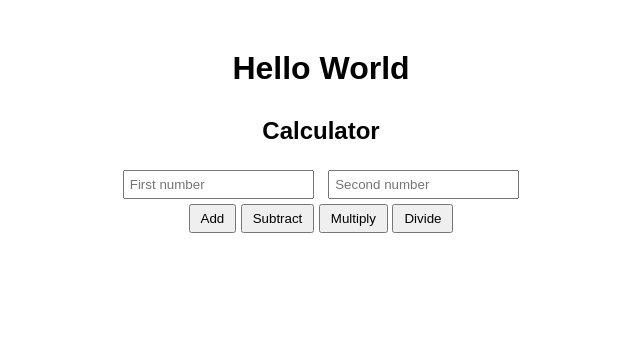
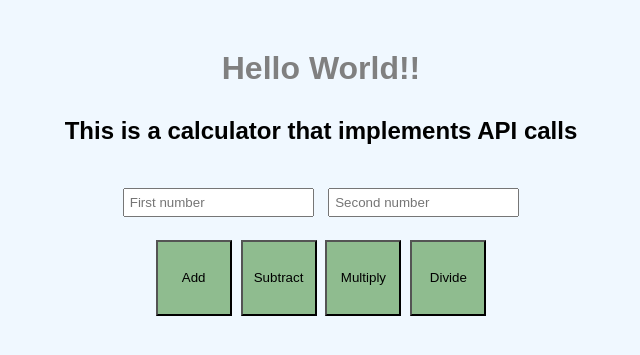
Before and after one commit to Jeffches15/assignment8, a FastAPI app: page / in a window 1280 px wide. Shown: the top 355 px of the page, without its empty margins (319-959 px from the left). Run offline with FastAPI, Linux system fonts and the light colour scheme.

Commit message:
added css for fun

```diff
--- a/templates/index.html
+++ b/templates/index.html
@@ -61,6 +61,7 @@
             font-family: Arial, sans-serif;
             text-align: center;
             margin-top: 50px;
+            background-color: aliceblue;
         }
 
         .calculator {
@@ -92,6 +93,9 @@
                   inside buttons to make them larger and more clickable.
             */
             padding: 5px 10px;
+            width: 76px;
+            height: 76px;
+            background-color: darkseagreen;
         }
 
         .result {
@@ -104,6 +108,9 @@
             margin-top: 10px;
             font-weight: bold;
         }
+        h1 {
+            color: grey
+        }
     </style>
 </head>
 <body>
@@ -115,7 +122,7 @@
         web page and visible to users.
     -->
 
-    <h1>Hello World</h1>
+    <h1>Hello World!!</h1>
     <!--
         <h1> Tag: Heading
 
@@ -132,7 +139,8 @@
             This section contains the calculator interface, including input fields and buttons.
         -->
 
-        <h2>Calculator</h2>
+        <h2>This is a calculator that implements API calls</h2>
+        <br>
         <!--
             <h2> Tag: Subheading
 
@@ -149,7 +157,7 @@
             - placeholder="First number": Displays the text "First number" inside the input field as a hint to the user.
         -->
 
-        <input type="number" id="b" placeholder="Second number"><br>
+        <input type="number" id="b" placeholder="Second number"><br><br>
         <!--
             <input> Element: Second Number Input
 
@@ -162,7 +170,7 @@
             Inserts a line break after the second input field, moving subsequent elements to the next line.
         -->
 
-        <button onclick="calculate('add')">Add</button>
+        <button onclick="calculate('add')">Add</button>&nbsp;
         <!--
             <button> Element: Add Button
 
@@ -171,7 +179,7 @@
             - "Add": The text displayed on the button.
         -->
 
-        <button onclick="calculate('subtract')">Subtract</button>
+        <button onclick="calculate('subtract')">Subtract</button>&nbsp;
         <!--
             <button> Element: Subtract Button
 
@@ -180,7 +188,7 @@
             - "Subtract": The text displayed on the button.
         -->
 
-        <button onclick="calculate('multiply')">Multiply</button>
+        <button onclick="calculate('multiply')">Multiply</button>&nbsp;
         <!--
             <button> Element: Multiply Button
 
```
